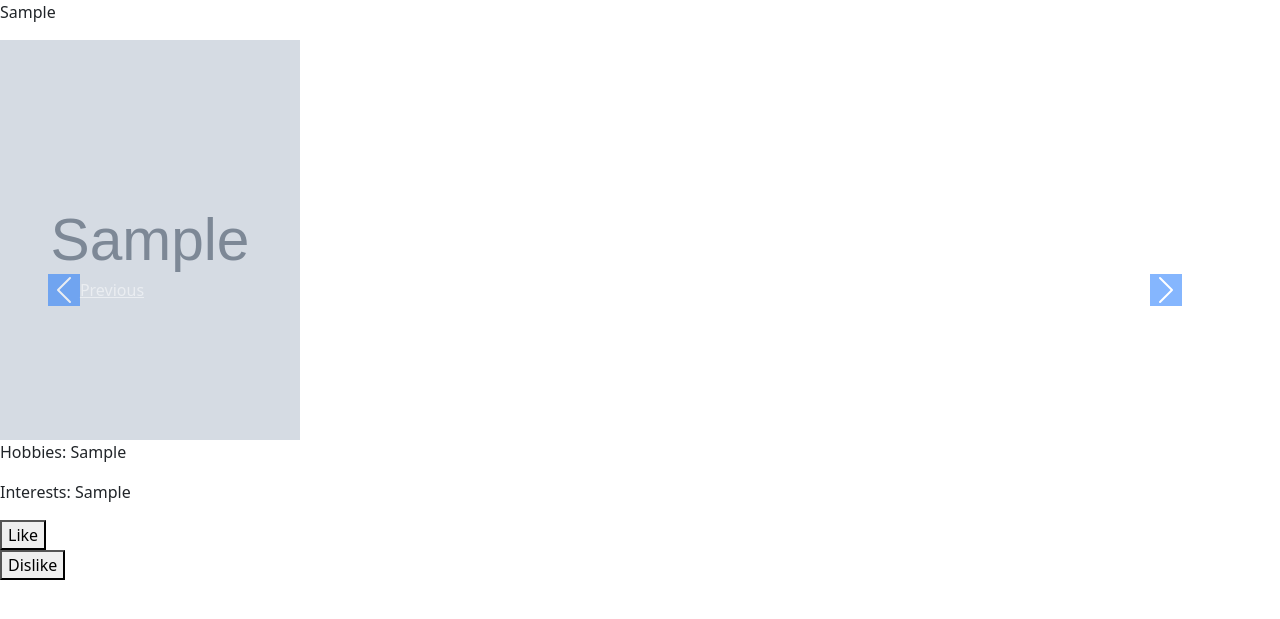
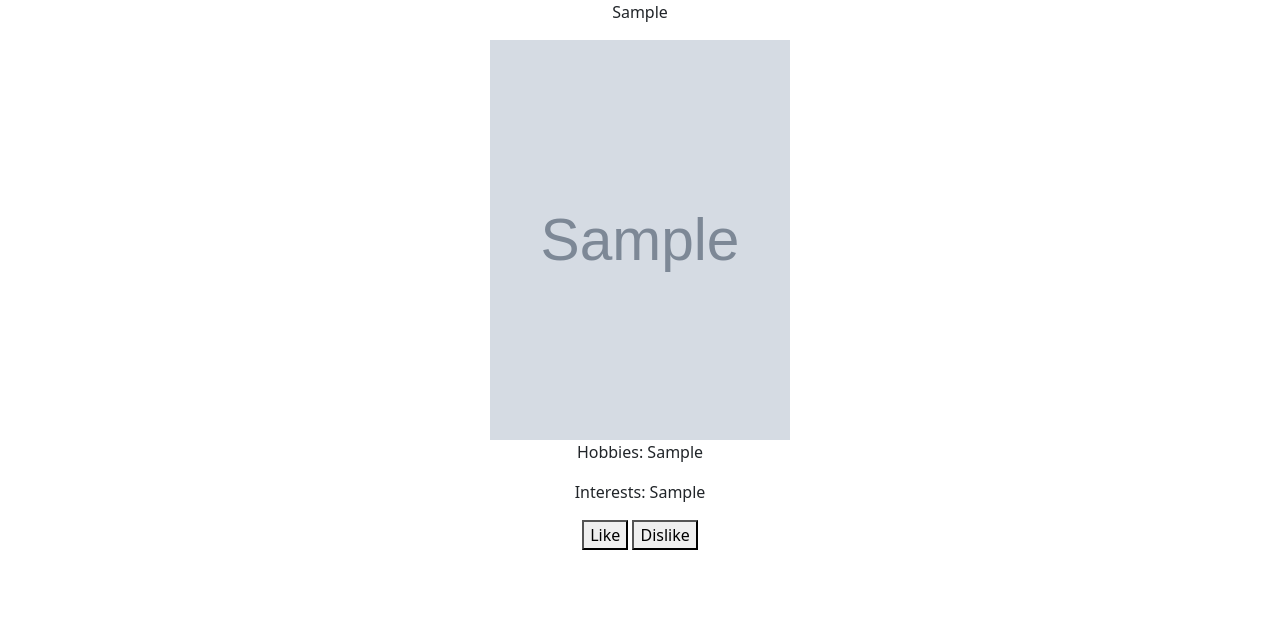
Before and after one commit to ibdao/cyas-friender, a Flask app: template friender-backend/templates/home.html in a window 1280 px wide. Shown: the part 24-643 px from the top of the page. Run offline with Flask 2, Linux system fonts and the light colour scheme; the template is opened without the code that fills it: values that come from a table or form of the project are taken from there, others are empty; tables that the repository leaves empty hold one stand-in row (values such as "Sample post"); grey boxes marked "Sample" are stand-in pictures.

Commit message:
working on buttons

```diff
--- a/friender-backend/app.py
+++ b/friender-backend/app.py
@@ -133,3 +133,10 @@ def user_detail_page(user_id):
     user = User.query.get_or_404(user_id)
 
     return render_template("/users/detail.html", user=user)
+
+def likes(evt):
+    liked_user = User.query.get_or_404(evt.target.user.id)
+    g.user.liking.append(liked_user)
+    db.session.commit()
+
+    return redirect("/")
--- a/friender-backend/templates/home.html
+++ b/friender-backend/templates/home.html
@@ -1,34 +1,17 @@
 {% extends 'base.html' %}
 {% block content %}
-<div id="pageCarousel" class="carousel slide" data-ride="carousel">
-    <div class="carousel-inner">
+<div class="container">
+
     {% for user in users %}
-        {% if user.img_url != None %}
-        <div class="carousel-item {% if loop.index == 1 %} active {% endif %}" id="slide{{ loop.index }}">
-            <div class="user-card">
+    <div class="user-card text-center" id="{{user.username}}">
         <p>{{ user.first_name }}</p>
         <img src="{{ user.img_url }}" width=300px height=400px />
         <p>Hobbies: {{ user.hobbies }}</p>
         <p>Interests: {{ user.interests }}</p>
+        <button>Like</button>
+        <button>Dislike</button>
     </div>
-            <form>
-                <button>Like</button>
-            </form>
-            <form>
-                <button>Dislike</button>
-            </form>
-        </div>
-        {% endif %}
     {% endfor %}
-    </div>
-    <a class="carousel-control-prev" href="#pageCarousel" role="button" data-slide="prev">
-        <span class="carousel-control-prev-icon bg-primary" aria-hidden="true"></span>
-        <span class="sr-only">Previous</span>
-    </a>
-    <a class="carousel-control-next" href="#pageCarousel" role="button" data-slide="next">
-        <span class="carousel-control-next-icon bg-primary" aria-hidden="true"></span>
-        <span class="sr-only">Next</span>
-    </a>
 
 </div>
 {% endblock %}
```
Lines whose indentation alone changed are shown as unchanged.
